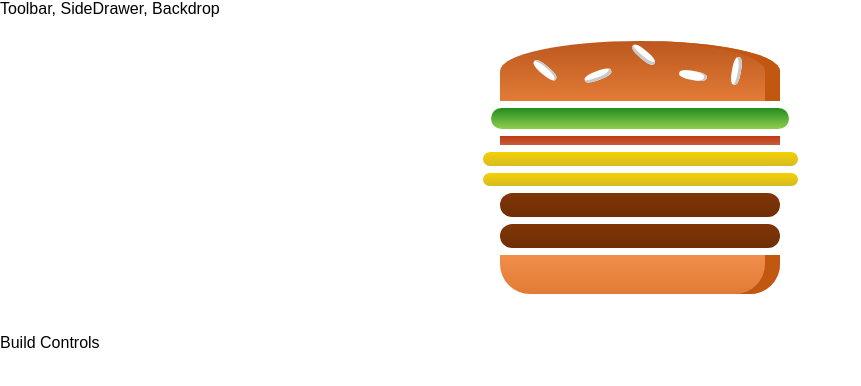
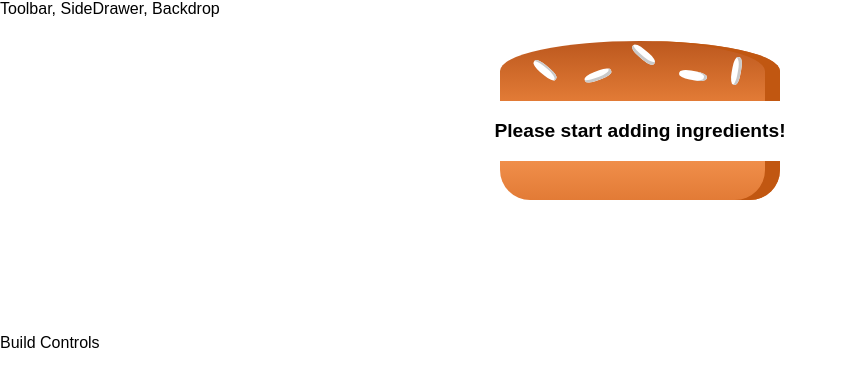
Before and after one commit to aaronsalud/ReactBurgerBuilderApp, a React app: page / in a window 1280 px wide. Shown: the top 386 px of the page, without its empty margins (0-861 px from the left). Built offline with nearby package versions, Linux system fonts and the light colour scheme.

Commit message:
Add empty state

```diff
--- a/src/components/Burger/Burger.js
+++ b/src/components/Burger/Burger.js
@@ -4,11 +4,19 @@
 
 const burger = (props) => {
 
-    const transformedIngredients = Object.keys(props.ingredients).map(key => {
-        return [...Array(props.ingredients[key])].map( (_, i) => {
-            return <Ingredient key={key + i} type={key} />
+    let transformedIngredients = Object.keys(props.ingredients)
+        .map(key => {
+            return [...Array(props.ingredients[key])].map((_, i) => {
+                return <Ingredient key={key + i} type={key} />
+            })
         })
-    });
+        .reduce((arr, el) => {
+            return arr.concat(el);
+        }, []);
+
+    if(transformedIngredients.length === 0){
+        transformedIngredients = <p>Please start adding ingredients!</p>
+    }
     return (
         <div className={classes.Burger}>
             <Ingredient type="bread-top" />
--- a/src/containers/BurgerBuilder/BurgerBuilder.js
+++ b/src/containers/BurgerBuilder/BurgerBuilder.js
@@ -6,10 +6,10 @@
 
     state = {
         ingredients: {
-            salad: 1,
-            bacon: 1,
-            cheese: 2,
-            meat: 2
+            salad: 0,
+            bacon: 0,
+            cheese: 0,
+            meat: 0
         }
     }
     render(){
```
